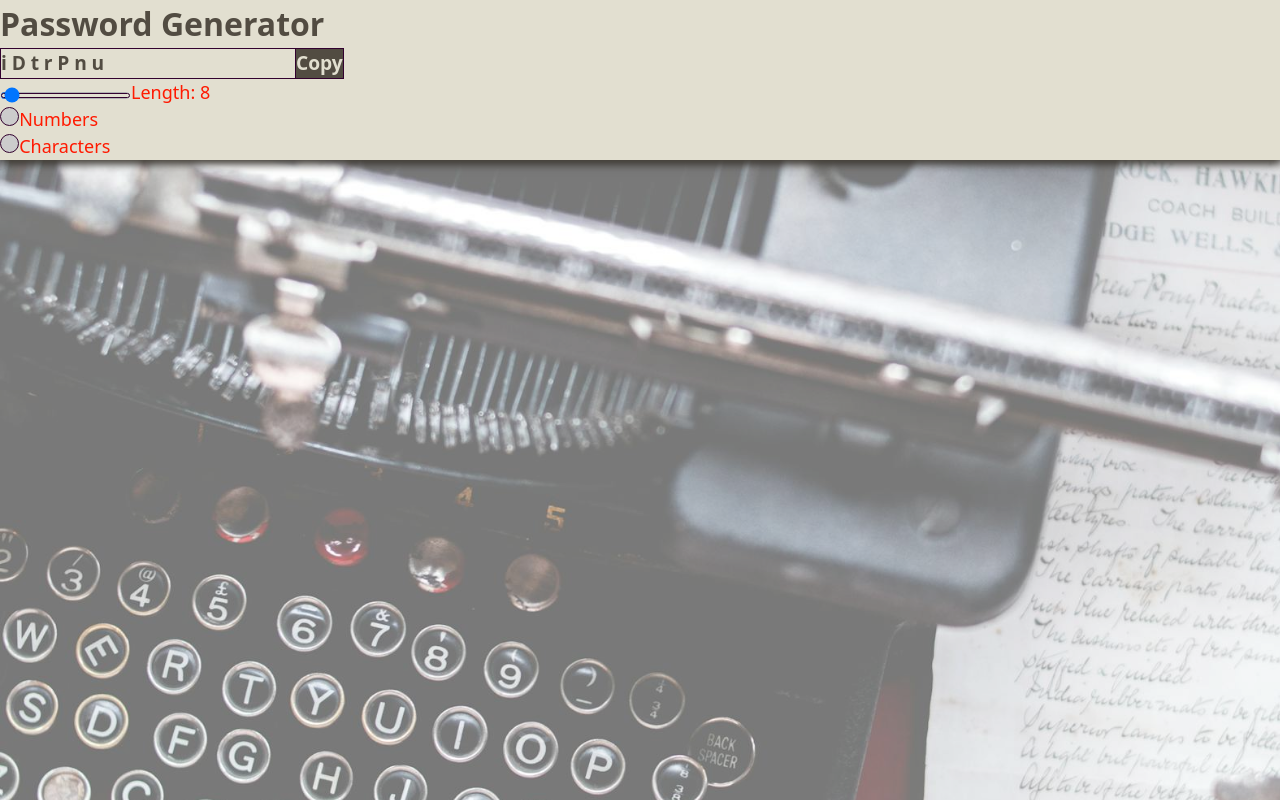
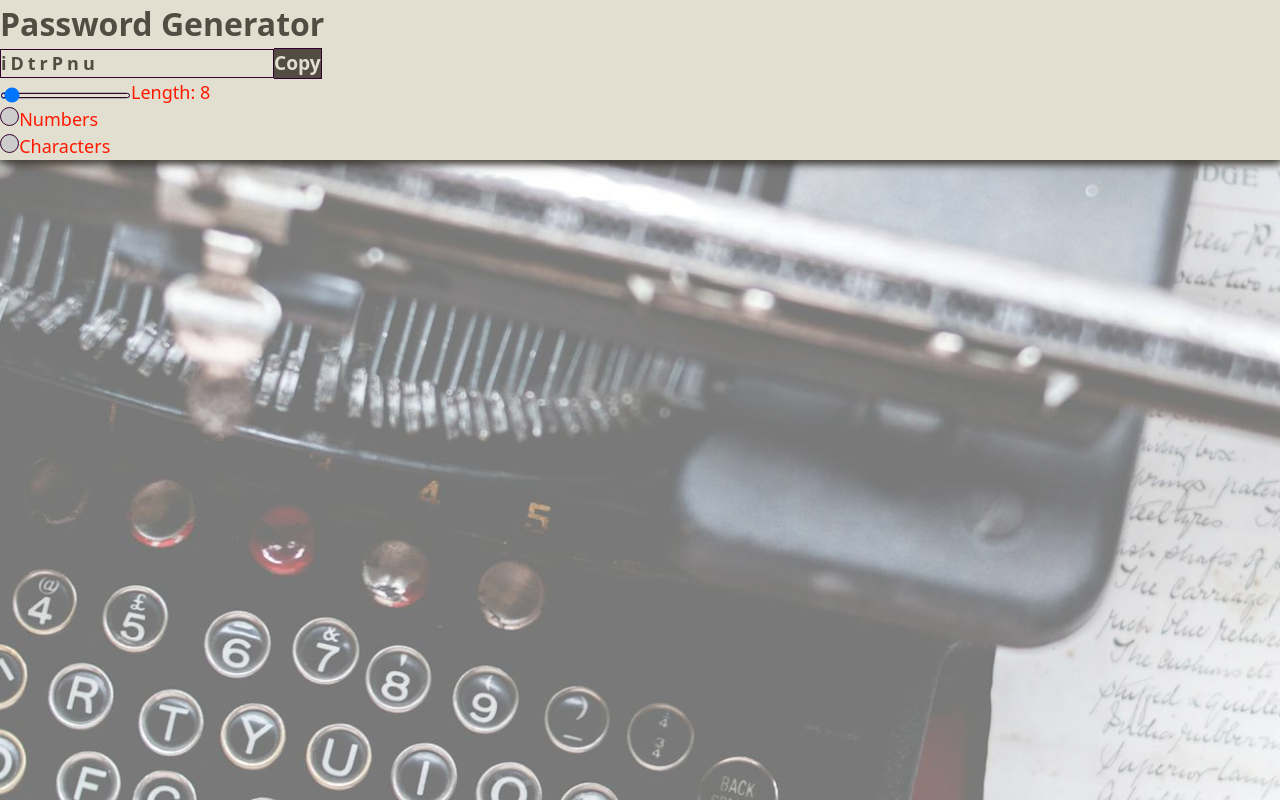
Before and after one commit to Debasis08/Password_Generator, a React (Vite) app: page / in a window 1280 px wide. Built offline with nearby package versions, Linux system fonts and the light colour scheme.

Commit message:
Update index.css

```diff
--- a/src/index.css
+++ b/src/index.css
@@ -16,6 +16,7 @@
 
   .bgImage::after {
     content: "";
+    scale: 1.2;
     position: fixed;
     top: 0;
     left: 0;
@@ -45,10 +46,10 @@
 input {
   background-color: var(--lgrey);
   color: var(--sand);
-  font-size: larger;
+  font-size: large;
   font-weight:bold;
   border: 1.7px solid var(--dbrown);
-  letter-spacing: 0.3rem;
+  letter-spacing: 0.25rem;
 }
 
 
```
